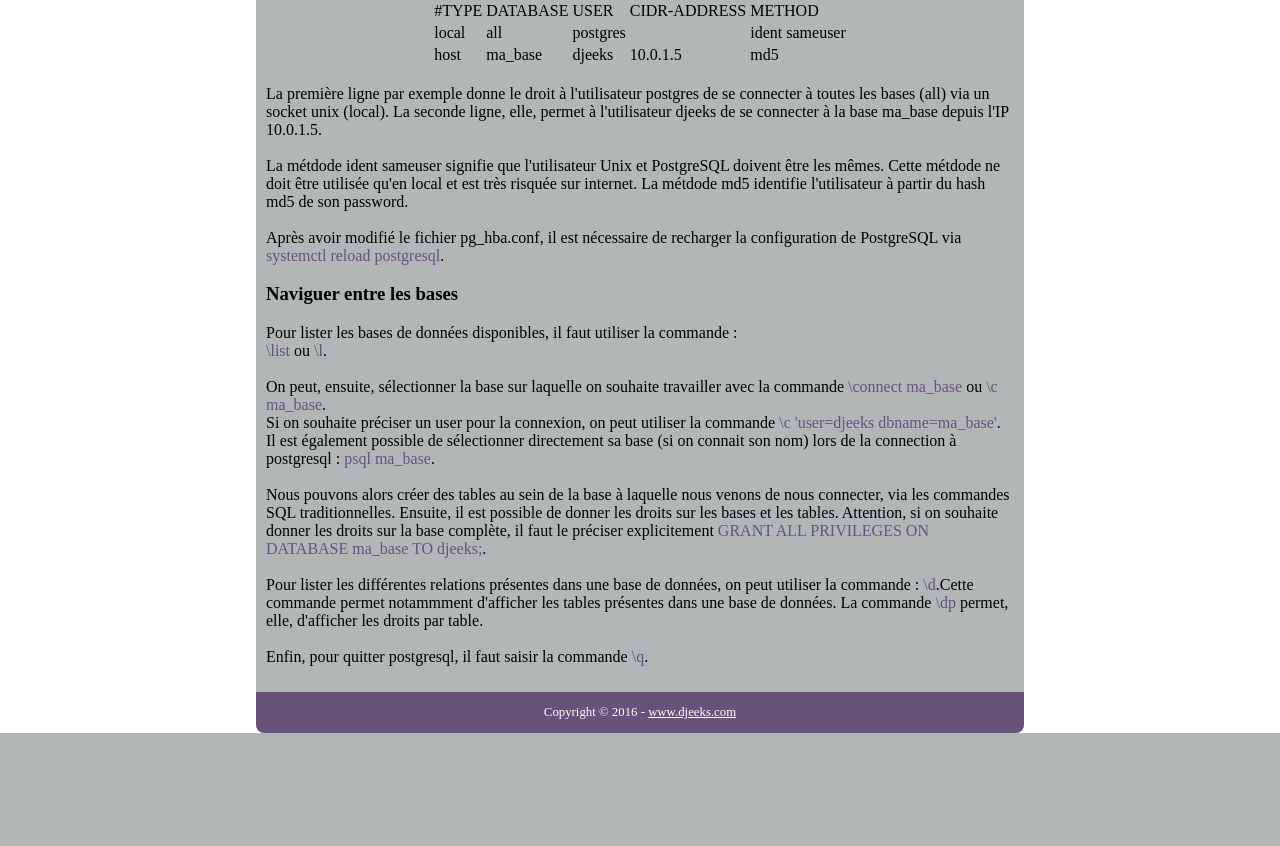
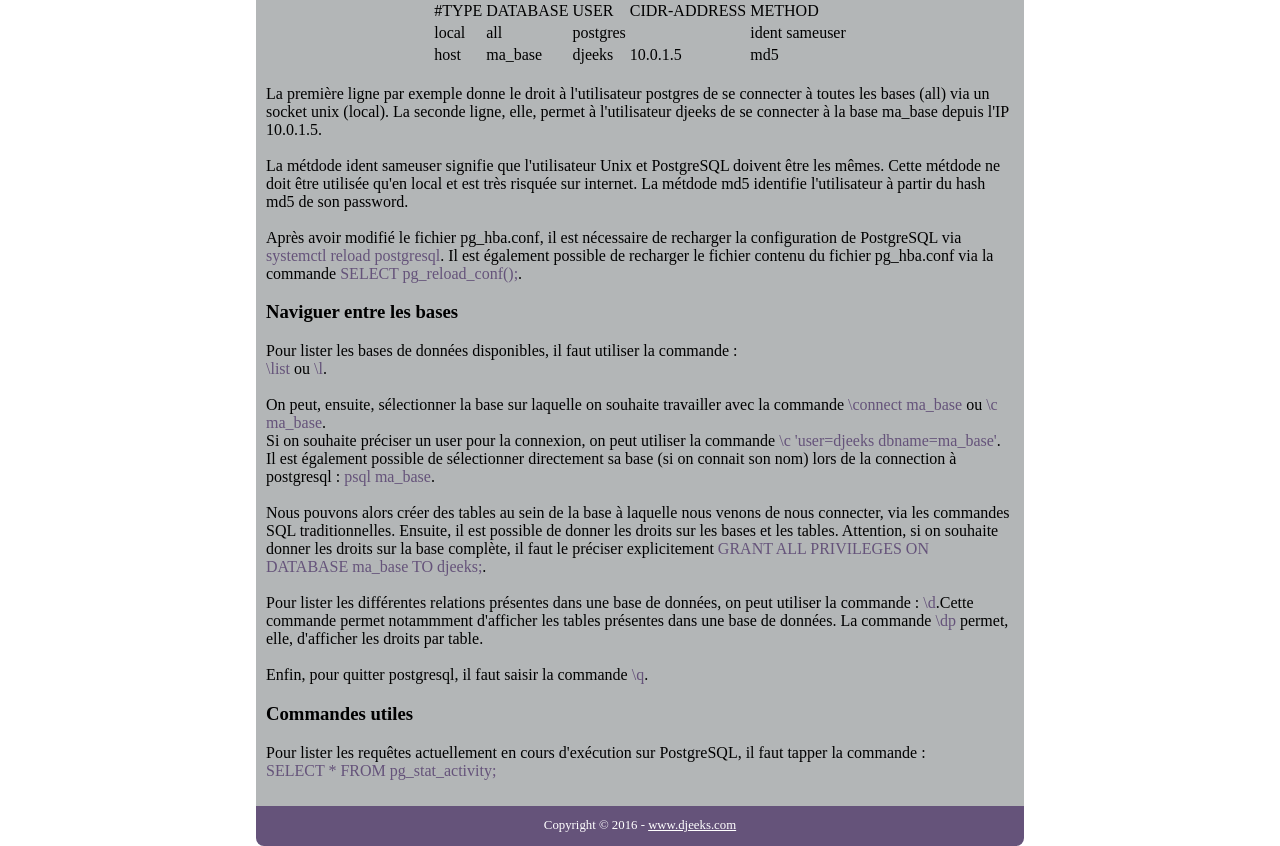
Before and after one commit to djeeks/www.djeeks.com, a PHP site: page /postgres.php in a window 1280 px wide. Shown: the part 757-1603 px from the top of the page. Before the commit the page ends 1490 px from the top, so only its background shows below. Run offline with PHP 8.4, Linux system fonts and the light colour scheme.

Commit message:
feat: add postgresql pg_stat_activity

```diff
--- a/postgres.php
+++ b/postgres.php
@@ -61,7 +61,7 @@
 
 		La métdode ident sameuser signifie que l'utilisateur Unix et PostgreSQL doivent être les mêmes. Cette métdode ne doit être utilisée qu'en local et est très risquée sur internet. La métdode md5 identifie l'utilisateur à partir du hash md5 de son password.<br /><br />
 
-		Après avoir modifié le fichier pg_hba.conf, il est nécessaire de recharger la configuration de PostgreSQL via <span>systemctl reload postgresql</span>.
+		Après avoir modifié le fichier pg_hba.conf, il est nécessaire de recharger la configuration de PostgreSQL via <span>systemctl reload postgresql</span>. Il est également possible de recharger le fichier contenu du fichier pg_hba.conf via la commande <span>SELECT pg_reload_conf();</span>.
 	</p>
 
 	<h3>Naviguer entre les bases</h3>
@@ -81,6 +81,13 @@
 		Enfin, pour quitter postgresql, il faut saisir la commande <span>\q</span>.
 	</p>
 
+  <h3>Commandes utiles</h3>
+
+  <p>
+    Pour lister les requêtes actuellement en cours d'exécution sur PostgreSQL, il faut tapper la commande :<br />
+    <span>SELECT * FROM pg_stat_activity;</span>
+  </p>
+
 </section>
 
 <?php
```
